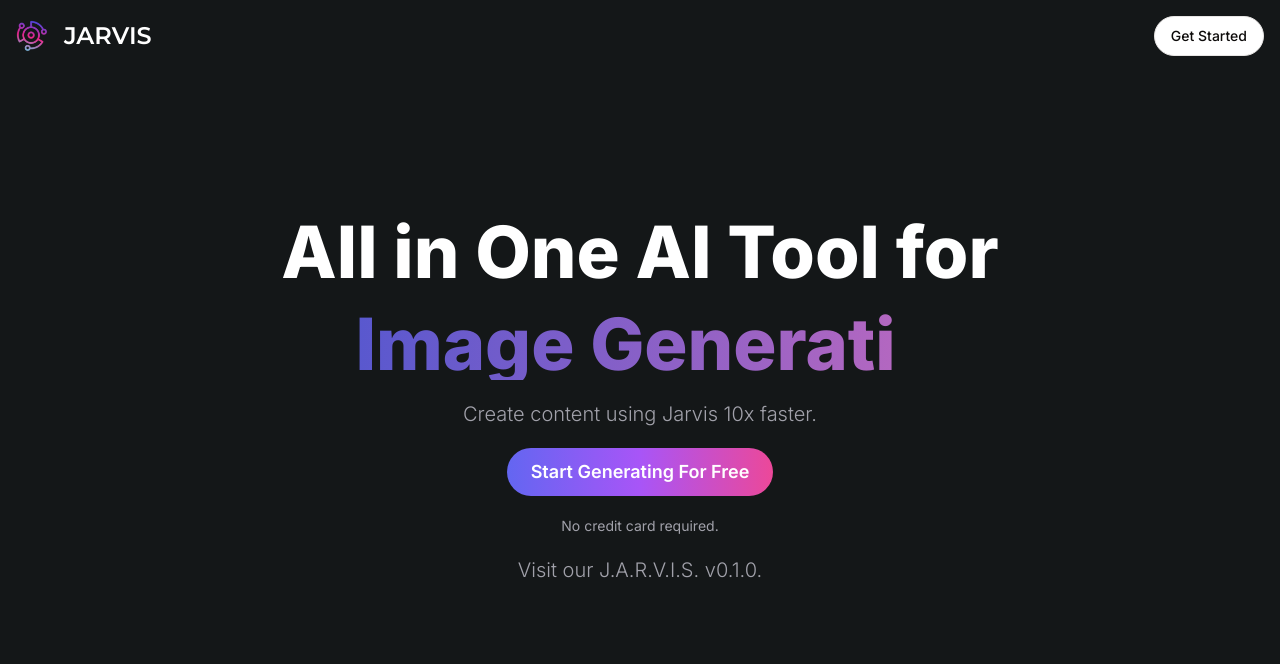
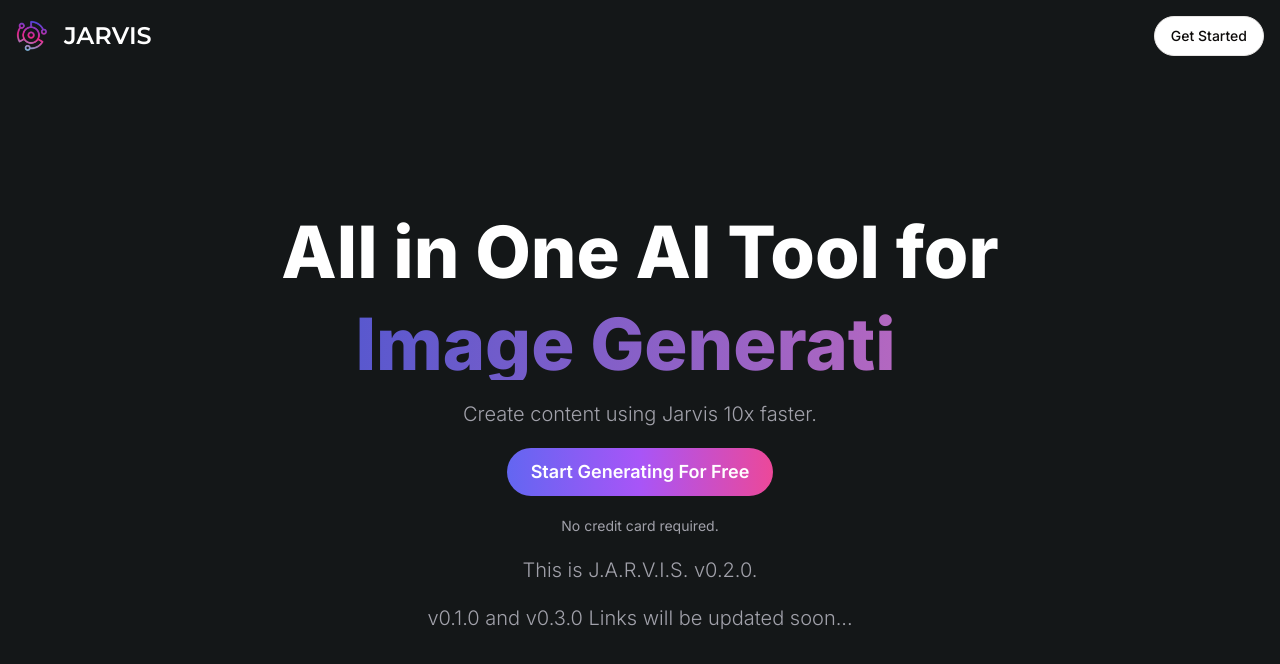
Before and after one commit to swizel24/Jarvis, a Next.js app: page / in a window 1280 px wide. Shown: the top 664 px of the page. Built offline with nearby package versions, Linux system fonts and the light colour scheme; no server answers.

Commit message:
Update landing-hero.tsx

```diff
--- a/components/landing-hero.tsx
+++ b/components/landing-hero.tsx
@@ -43,7 +43,10 @@
         No credit card required.
       </div>
       <div className="text-sm md:text-xl font-light text-zinc-400">
-        Visit our J.A.R.V.I.S. v0.1.0.
+        This is J.A.R.V.I.S. v0.2.0.
+      </div>
+      <div className="text-sm md:text-xl font-light text-zinc-400">
+        v0.1.0 and v0.3.0 Links will be updated soon...
       </div>
     </div>
   );
```
